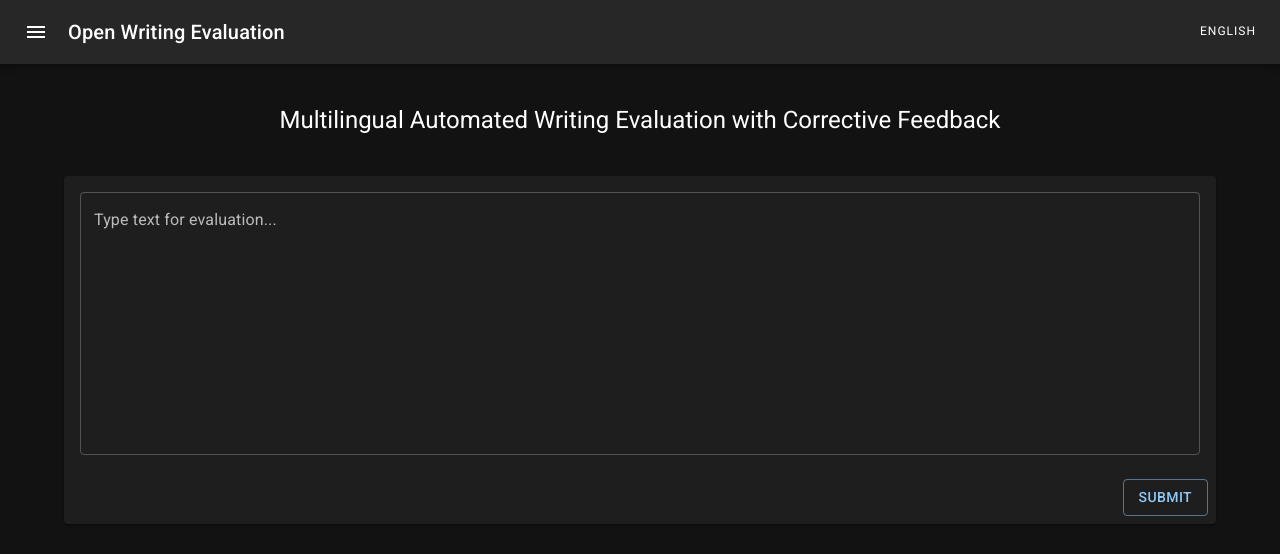
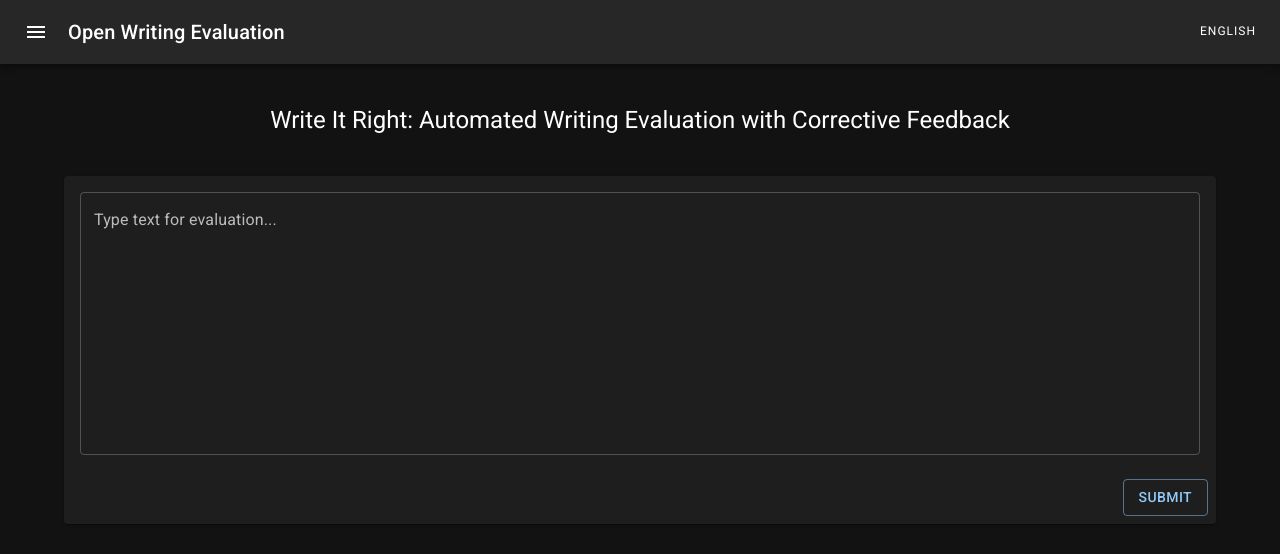
Before and after one commit to open-writing-evaluation/owe-client, a React (Create React App) app: page / in a window 1280 px wide. Shown: the top 554 px of the page. Built offline with nearby package versions, Linux system fonts and the light colour scheme.

Commit message:
put back scoreboard

```diff
--- a/public/index.html
+++ b/public/index.html
@@ -24,7 +24,7 @@
       work correctly both with client-side routing and a non-root public URL.
       Learn how to configure a non-root public URL by running `npm run build`.
     -->
-    <title>Multilingual Automated Writing Evaluation with Corrective Feedback</title>
+    <title>Write It Right: Automated Writing Evaluation with Corrective Feedback</title>
   </head>
   <body style="margin:0 !important">
     <noscript>You need to enable JavaScript to run this app.</noscript>
--- a/src/App.tsx
+++ b/src/App.tsx
@@ -31,7 +31,7 @@ function App() {
           align="center"
           variant="h5"
         >
-          Multilingual Automated Writing Evaluation with Corrective Feedback
+          Write It Right: Automated Writing Evaluation with Corrective Feedback
         </Typography>
         {/* <Typography
           align="center"
--- a/src/components/DiffStage.tsx
+++ b/src/components/DiffStage.tsx
@@ -75,9 +75,9 @@ export default function DiffStage(props: DiffStageProps) {
                             correctedText={resultText}
                         />
                     </Stack>
-                    {/* <Scoreboard
+                    <Scoreboard
                         scores={scores}
-                    /> */}
+                    />
                 </Stack>
             </CardContent>
             <CardActions
```
Also changed, not shown: src/components/Scoreboard.tsx (+0 -9 lines).
